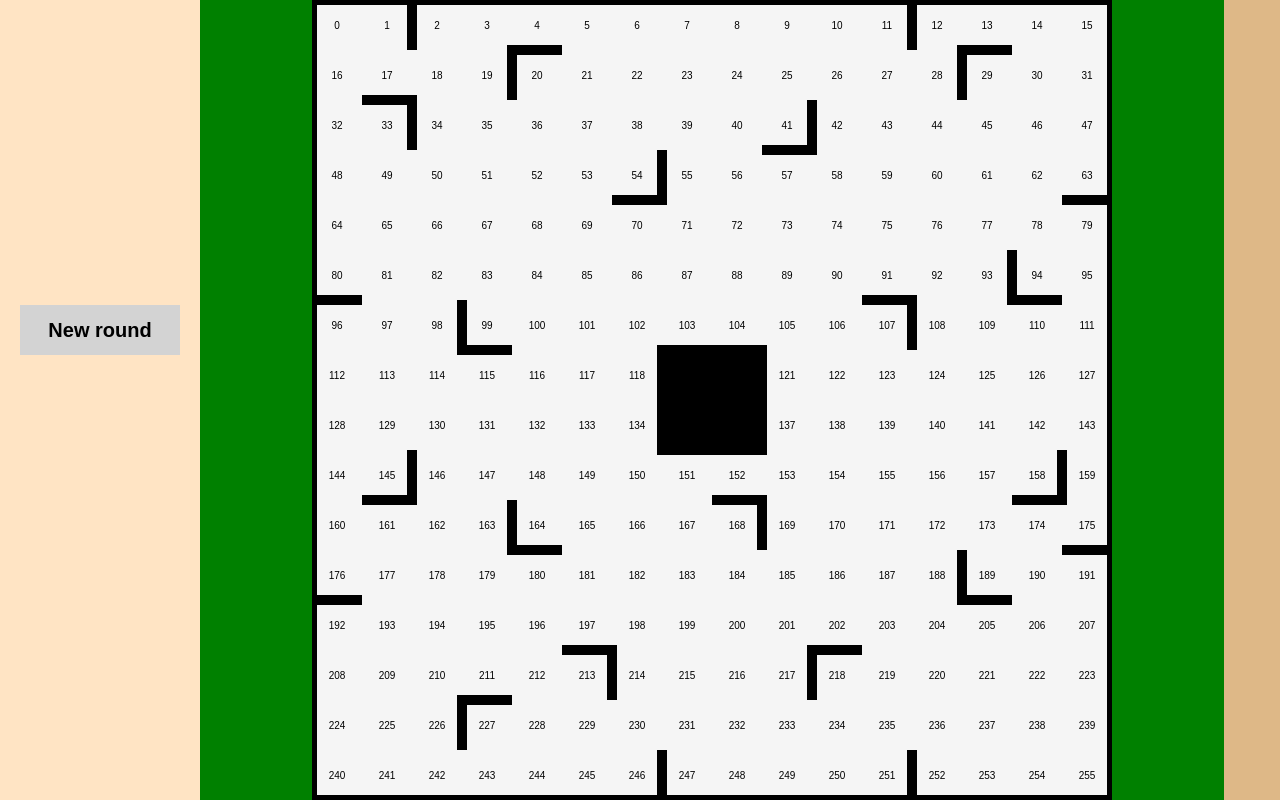
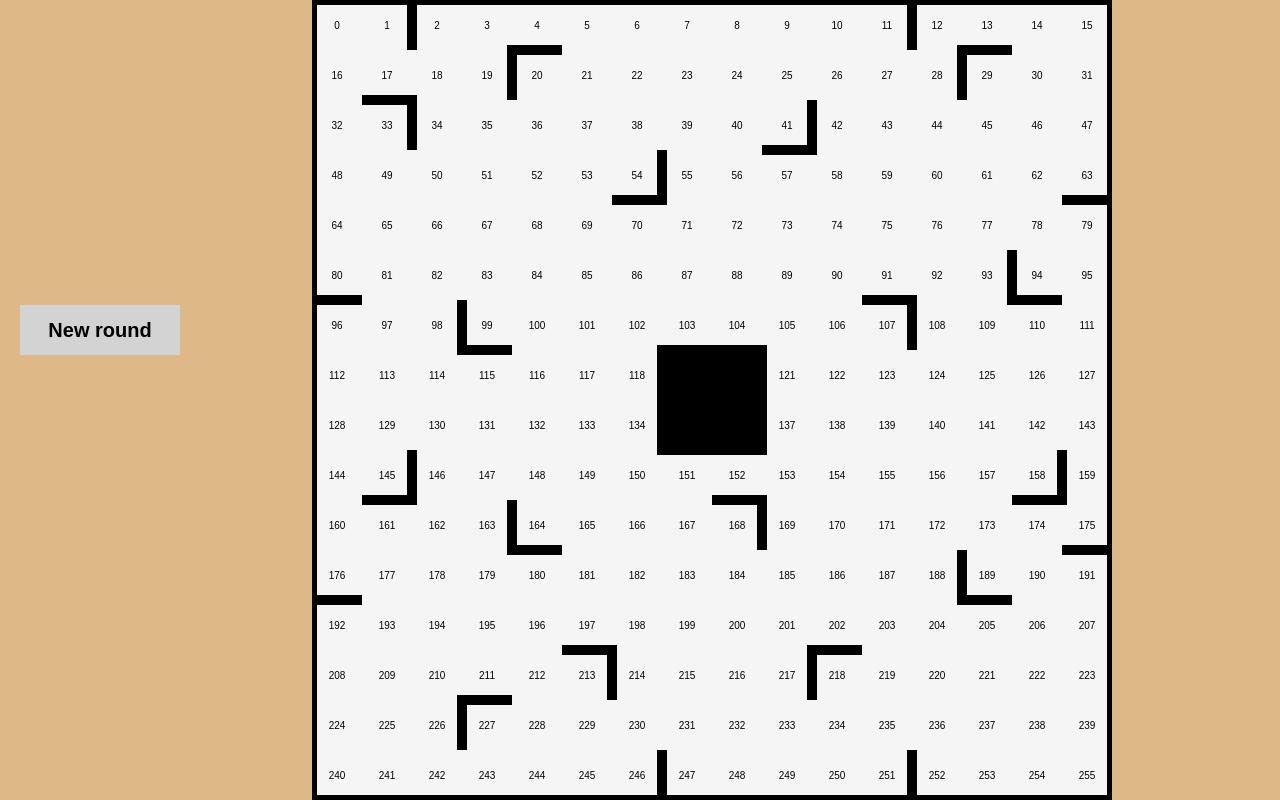
Before and after one commit to birkhogstad/Ricochet-robots, a React (Create React App) app: page / in a window 1280 px wide. Built offline with nearby package versions, Linux system fonts and the light colour scheme.

Commit message:
Background colors && Toolbar width

```diff
--- a/src/components/hub/Hub.style.css
+++ b/src/components/hub/Hub.style.css
@@ -1,5 +1,4 @@
 .Body {
-  background-color: green;
   min-width: 80%;
   min-height: 100%;
   width: fit-content;
@@ -7,7 +6,6 @@
 
 }
 .StatesColumn {
-  background-color: burlywood;
   width: 20%;
   height: 400px;
   margin: 0;
--- a/src/components/toolbar/Toolbar.style.css
+++ b/src/components/toolbar/Toolbar.style.css
@@ -1,7 +1,7 @@
 .Toolbar {
-  width: 200px;
+  min-width: 200px;
+  width: fit-content;
   height: 100%;
-  background-color: bisque;
 }
 
 .Section {
```
